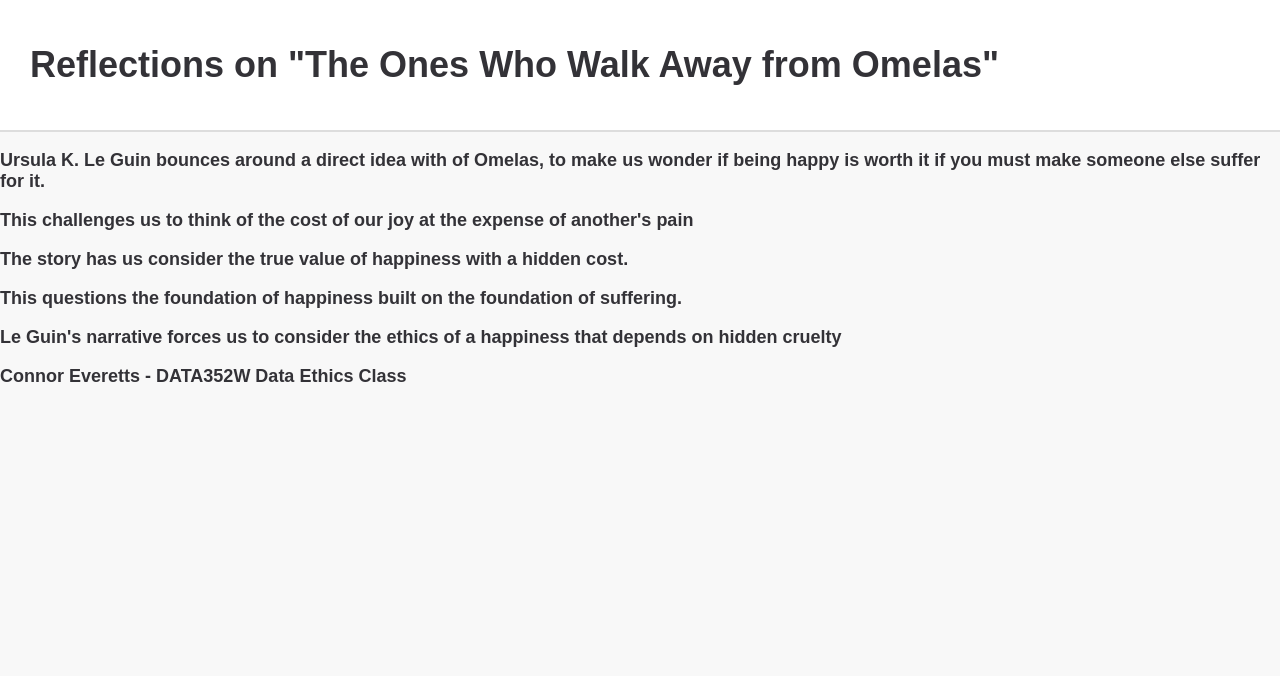
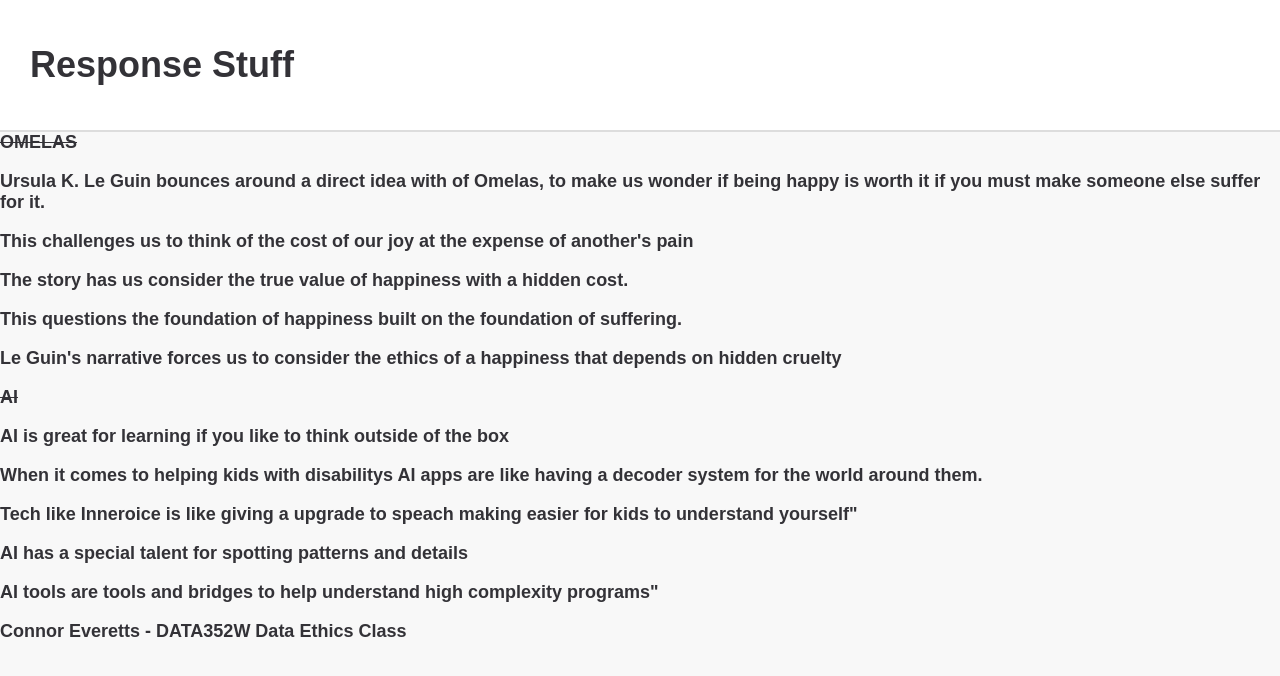
Before and after one commit to cleveretts/cleveretts.github.io, a plain HTML site: page omelas.html in a window 1280 px wide. Drawn offline with Linux system fonts and the light colour scheme.

Commit message:
Update omelas.html

```diff
--- a/omelas.html
+++ b/omelas.html
@@ -9,11 +9,14 @@
 <body>
 
 <header>
-    <h1>Reflections on "The Ones Who Walk Away from Omelas"</h1>
+    <h1>Response Stuff</h1>
 </header>
 
 <main>
     <section>
+        <s>
+            OMELAS
+        </s>
         <p>
             Ursula K. Le Guin bounces around a direct idea with of Omelas, to make us wonder if being happy is worth it if you must make someone else suffer for it.
         </p>
@@ -29,7 +32,24 @@
         <p>
             Le Guin's narrative forces us to consider the <strong>ethics</strong> of a happiness that depends on hidden cruelty
         </p>
-
+        <s>
+            AI
+        </s>
+        <p>
+            AI is great for learning if you like to think outside of the box
+        </p>
+        <p>
+            When it comes to helping kids with disabilitys AI apps are like having a decoder system for the world around them.
+        </p>
+        <p>
+            Tech like Inneroice is like giving a upgrade to speach making easier for kids to understand yourself"
+        </p>
+        <p>
+            AI has a special talent for spotting patterns and details
+        </p>
+        <p>
+            AI tools are tools and bridges to help understand high complexity programs"
+        </p>
 
     </section>
 </main>
```
